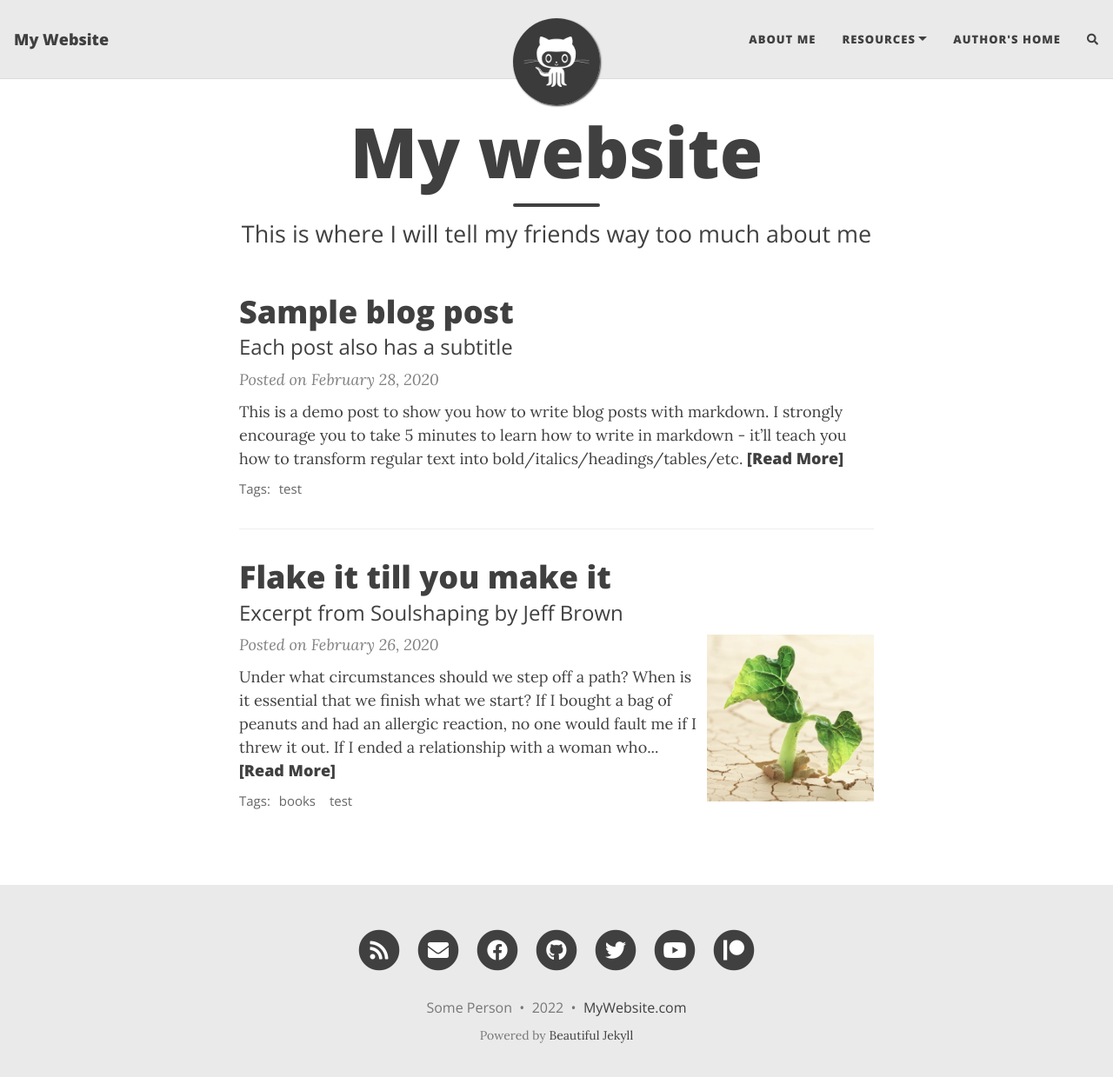
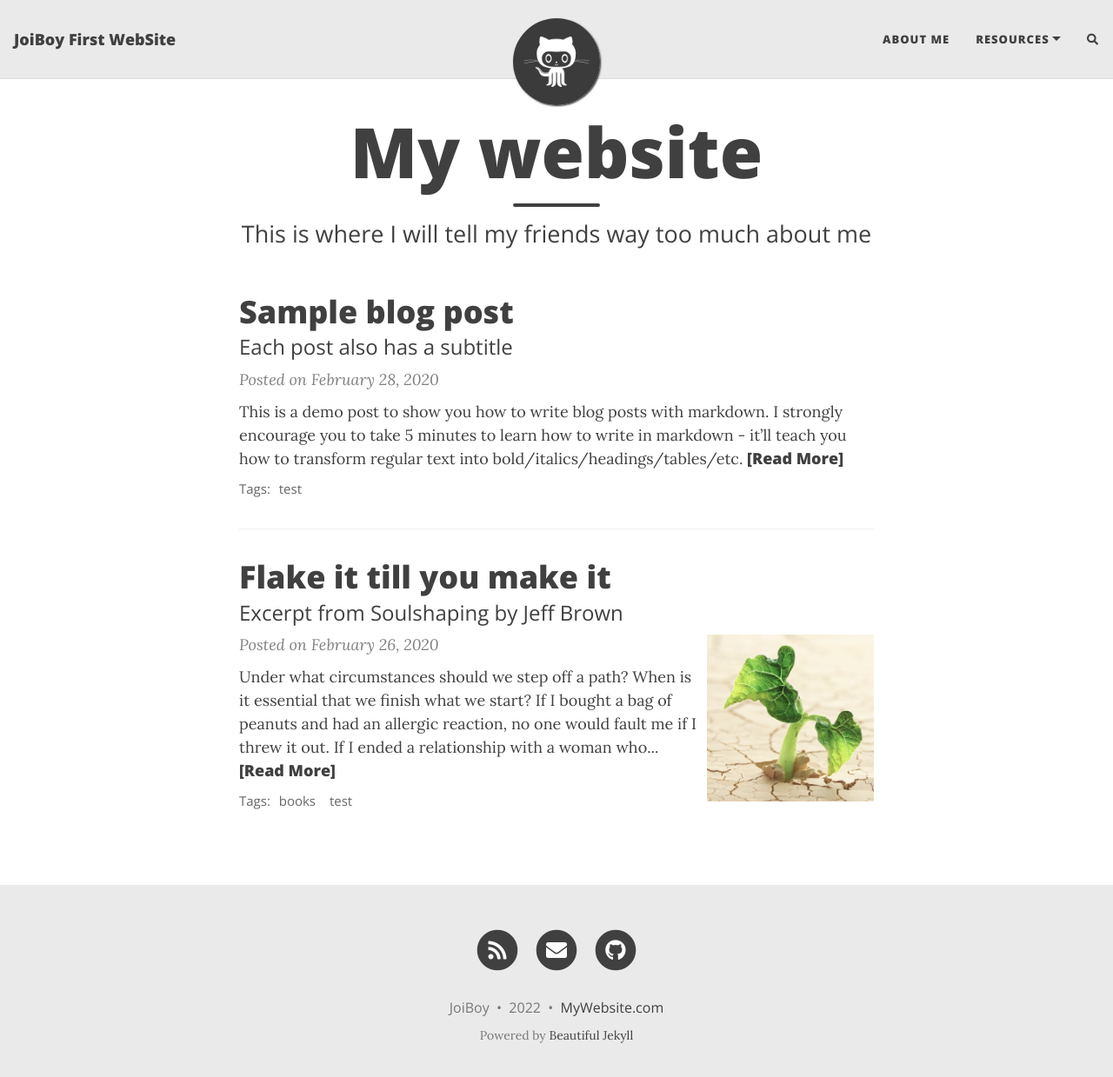
Before and after one commit to JoiBoy/joiboy.github.io, a Jekyll site: the page built from index.html, in a window 1280 px wide and 1252 px high. Shown: the top 1239 px of the window at 87% size. Built offline with Jekyll 4.4.1, drawn with Linux system fonts in a browser that asks for light colours; nearby versions of some CDN libraries; the list of posts is cut into pages by our own code; comment, search, counter and statistics services are not loaded.

Commit message:
Comments

```diff
--- a/_config.yml
+++ b/_config.yml
@@ -6,10 +6,10 @@
 # --- Required options --- #
 
 # Name of website
-title: My Website
+title: JoiBoy First WebSite
 
 # Your name to show in the footer
-author: Some Person
+author: JoiBoy
 
 # --- List of links in the navigation bar --- #
 
@@ -18,7 +18,7 @@ navbar-links:
   Resources:
     - Beautiful Jekyll: "https://beautifuljekyll.com"
     - Learn markdown: "https://www.markdowntutorial.com/"
-  Author's home: "https://deanattali.com"
+# Author's home: "https://deanattali.com"
 
 # --- Logo --- #
 
@@ -41,11 +41,11 @@ round-avatar: true
 social-network-links:
   email: "someone@example.com"
   rss: true  # remove this line if you don't want to show an RSS link at the bottom
-  facebook: deanattali
+  # facebook: deanattali
   github: daattali
-  twitter: daattali
-  patreon: DeanAttali
-  youtube: c/daattali
+#  twitter: daattali
+#  patreon: DeanAttali
+#  youtube: c/daattali
 #  medium: yourname
 #  reddit: yourname
 #  linkedin: daattali
```
